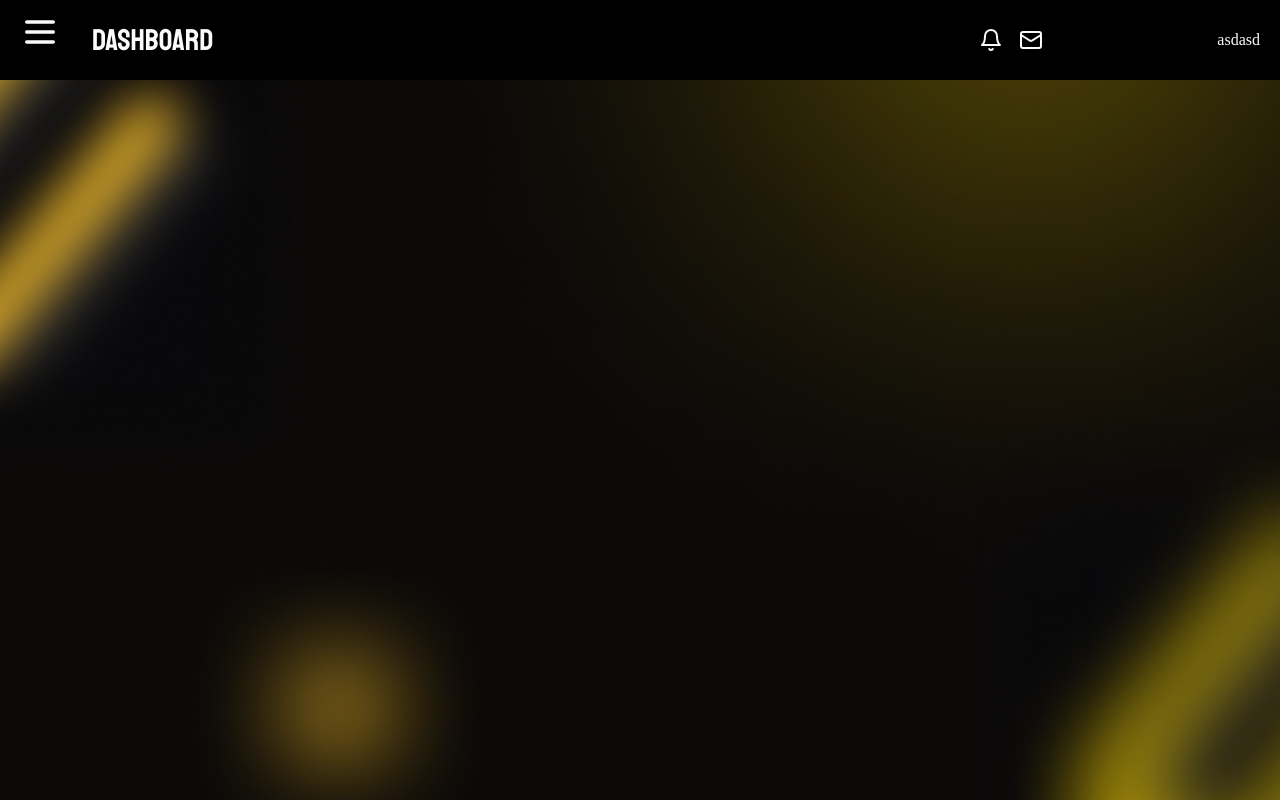
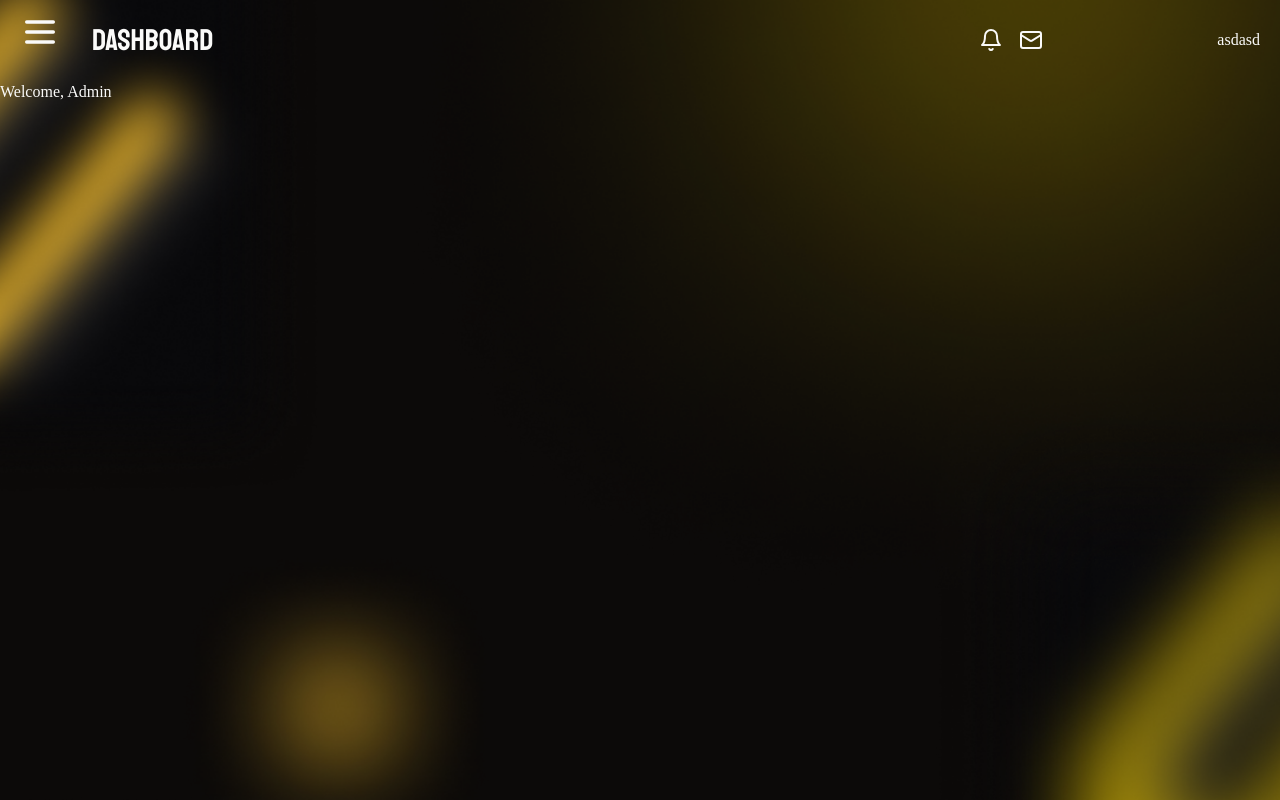
Before and after one commit to TuftyRairu/admin_final, a Next.js app: page /dashboard in a window 1280 px wide. Built offline with nearby package versions, Linux system fonts and the light colour scheme.

Commit message:
modifications

```diff
--- a/src/app/dashboard/layout.tsx
+++ b/src/app/dashboard/layout.tsx
@@ -4,7 +4,7 @@ export default function RootLayout({
   children: React.ReactNode;
 }>) {
   return (
-    <main>
+    <main className="bg-admin-back bg-cover bg-bottom h-[100vh]">
         {children}
     </main>
   );
--- a/src/app/dashboard/page.tsx
+++ b/src/app/dashboard/page.tsx
@@ -4,6 +4,9 @@ export default function Schedule() {
     return (
         <>
             <NavigationBar />
+            <div>
+                <p>Welcome, Admin</p>
+            </div>
         </>
     );
 }
--- a/src/app/layout.tsx
+++ b/src/app/layout.tsx
@@ -24,7 +24,6 @@ export default function RootLayout({
     <html lang="en">
       <head />
       <body
-        style={{backgroundImage: `url('/BackgroundBlur.png')`, height: "100%", width: "100%", backgroundPosition: "bottom", backgroundSize: "cover"}}
         className={cn(
           "min-h-screen bg-background font-sans antialiased"
         )}
--- a/src/components/navigation.tsx
+++ b/src/components/navigation.tsx
@@ -14,7 +14,7 @@ const staat = Staatliches({
 
 export default function NavigationBar() {
     return (
-        <nav className="flex justify-between h-[10vh] bg-black px-5 py-3">
+        <nav className="flex justify-between h-[10vh] px-5 py-3">
                 <div className="flex">
                     <DashboardSideBar />
                     <p className={cn(staat.variable, "font-sans ml-8 my-auto text-3xl")}>Dashboard</p>
--- a/tailwind.config.ts
+++ b/tailwind.config.ts
@@ -19,6 +19,9 @@ const config = {
       },
     },
     extend: {
+      backgroundImage: {
+        'admin-back': "url('/BackgroundBlur.png')",
+      },
       colors: {
         border: "hsl(var(--border))",
         input: "hsl(var(--input))",
```
Also changed, not shown: src/app/Rectangle19.png (deleted), src/images/Property 1=hamburger.png (deleted).
